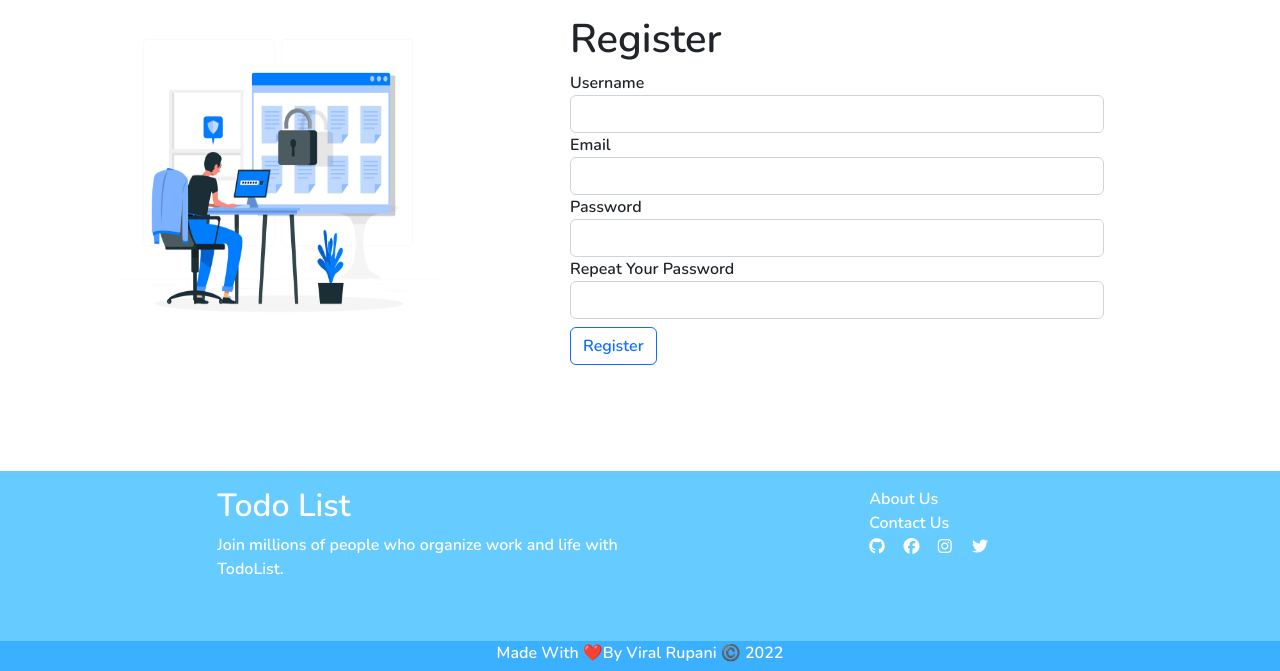
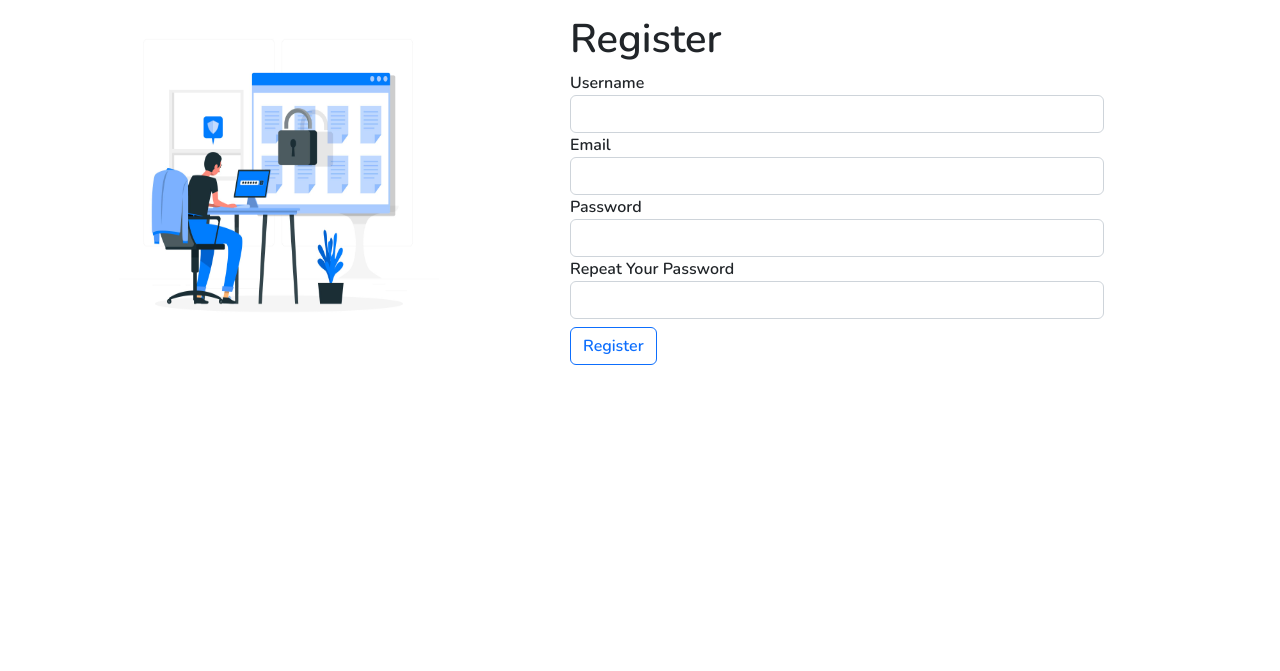
Before and after one commit to viralRupani/Todo-List, a Flask app: page /register in a window 1280 px wide. Shown: the part 129-800 px from the top of the page. Run offline with Flask 2, Linux system fonts and the light colour scheme; some libraries are stand-ins or nearby versions.

Commit message:
remove footer

```diff
--- a/templates/register.html
+++ b/templates/register.html
@@ -30,33 +30,33 @@
             </form>
         </div>
     </div>
-<footer class="fixed-bottom">
-      <div class="footer-top">
-        <div class="row pt-3">
-          <div class="col-2 text-start">
-          </div>
-          <div class="col-4 text-start">
-            <h2>Todo List</h2>
-            <p>Join millions of people who organize work and life with TodoList.</p>
-          </div>
-          <div class="col-2 text-start">
-          </div>
-          <div class="col-4 text-start">
-            <a class="footer-thing" href="{{ url_for('about') }}">About Us</a><br/>
-            <a class="footer-thing" href="mailto:viralrupani12017@gmail.com">Contact Us</a>
-            <p>
+<!--<footer class="fixed-bottom">-->
+<!--      <div class="footer-top">-->
+<!--        <div class="row pt-3">-->
+<!--          <div class="col-2 text-start">-->
+<!--          </div>-->
+<!--          <div class="col-4 text-start">-->
+<!--            <h2>Todo List</h2>-->
+<!--            <p>Join millions of people who organize work and life with TodoList.</p>-->
+<!--          </div>-->
+<!--          <div class="col-2 text-start">-->
+<!--          </div>-->
+<!--          <div class="col-4 text-start">-->
+<!--            <a class="footer-thing" href="{{ url_for('about') }}">About Us</a><br/>-->
+<!--            <a class="footer-thing" href="mailto:viralrupani12017@gmail.com">Contact Us</a>-->
+<!--            <p>-->
 
-            <a href="https://github.com/viralRupani" target="_blank"><i class="footer-thing fa-brands fa-github"></i></a>
-              <a href="#"><i class="footer-thing fa-brands fa-facebook"></i></a>
-            <a href="#"><i class="footer-thing fa-brands fa-instagram"></i></a>
-              <a href="#"><i class="footer-thing fa-brands fa-twitter"></i></a></p>
-          </div>
-        </div>
-      </div>
+<!--            <a href="https://github.com/viralRupani" target="_blank"><i class="footer-thing fa-brands fa-github"></i></a>-->
+<!--              <a href="#"><i class="footer-thing fa-brands fa-facebook"></i></a>-->
+<!--            <a href="#"><i class="footer-thing fa-brands fa-instagram"></i></a>-->
+<!--              <a href="#"><i class="footer-thing fa-brands fa-twitter"></i></a></p>-->
+<!--          </div>-->
+<!--        </div>-->
+<!--      </div>-->
 
-      <div class="footer-bottom text-center ">
-        <p>Made With ❤️By Viral Rupani  ©️ 2022</p>
-      </div>
+<!--      <div class="footer-bottom text-center ">-->
+<!--        <p>Made With ❤️By Viral Rupani  ©️ 2022</p>-->
+<!--      </div>-->
 
-    </footer>
+<!--    </footer>-->
 {% endblock body %}
```
Also changed, not shown: templates/login.html (+26 -26 lines).
